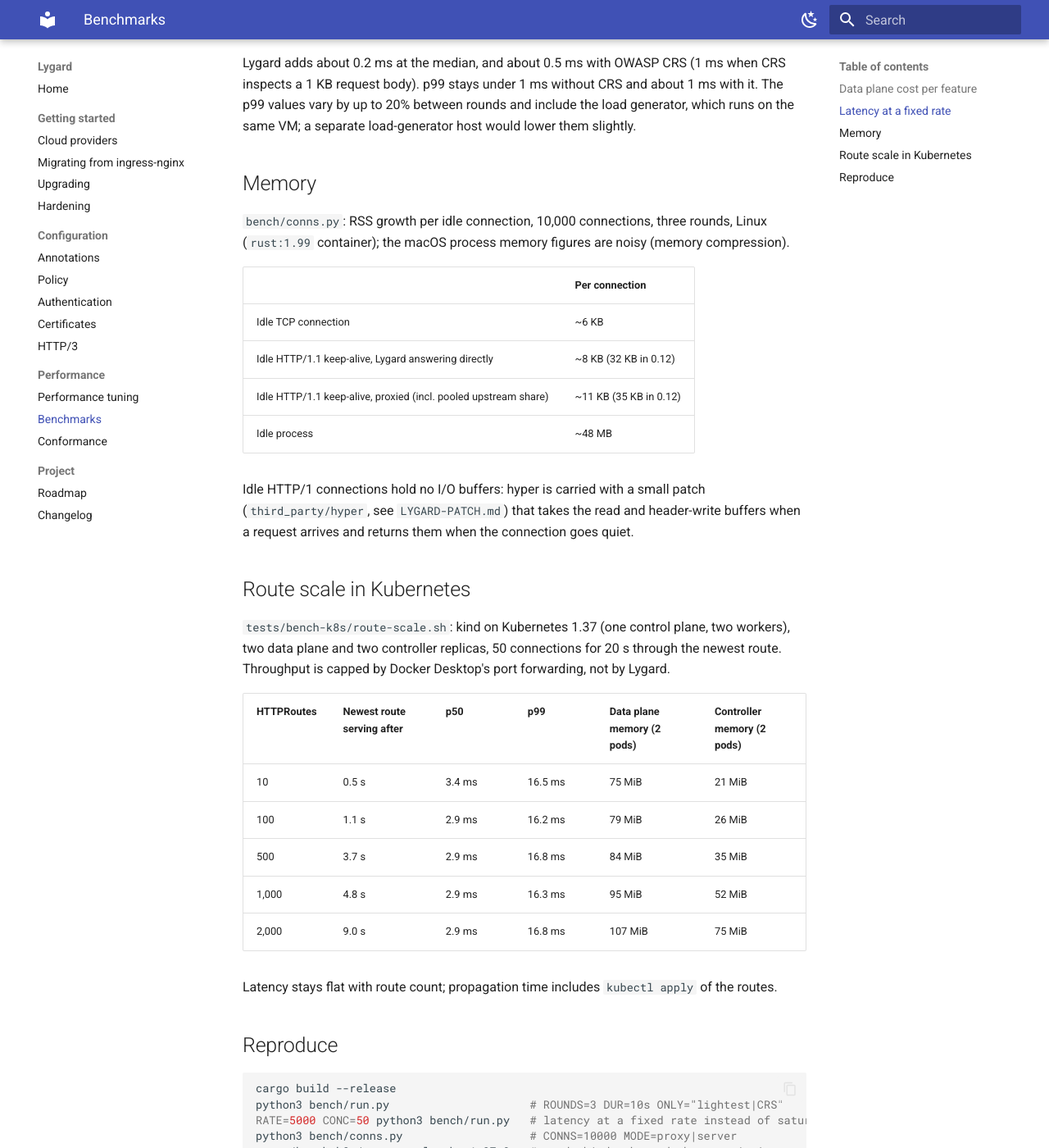
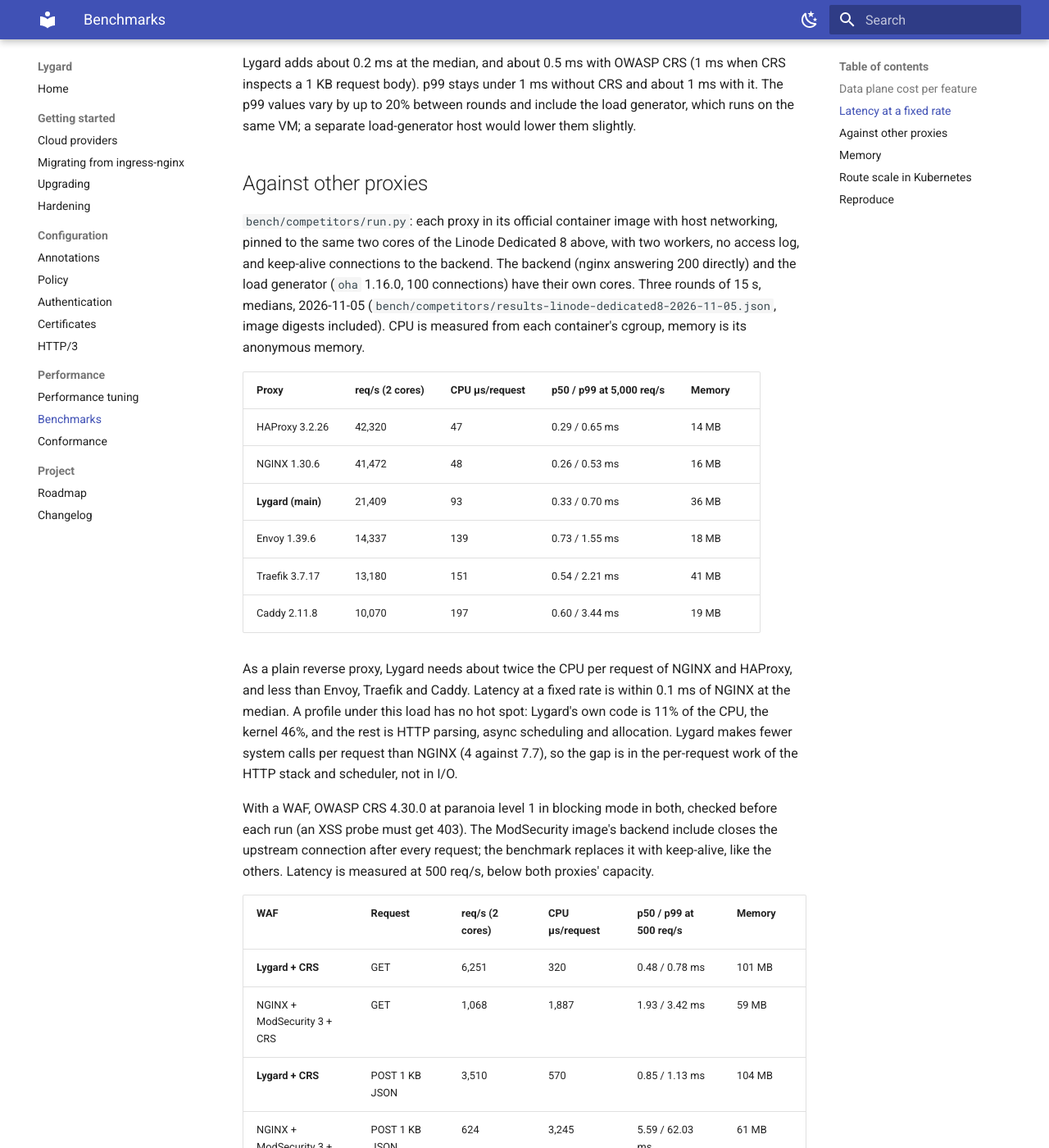
Before and after one commit to lygard-ingress/lygard-ingress.github.io, an MkDocs documentation site: the page built from docs/benchmarks.md, in a window 1280 px wide and 1400 px high, scrolled down 2300 px. Shown: the whole window at 82% size. Built offline with MkDocs 1.6.1 and Material for MkDocs 9.7.7, drawn with Linux system fonts in a browser that asks for light colours; some of the changed text lies outside the part shown.

Commit message:
Docs: competitor benchmark, CRS body cost, soak results

````diff
--- a/docs/benchmarks.md
+++ b/docs/benchmarks.md
@@ -68,6 +68,53 @@ Lygard adds about 0.2 ms at the median, and about 0.5 ms with OWASP CRS (1 ms wh
 by up to 20% between rounds and include the load generator, which runs on the same VM; a
 separate load-generator host would lower them slightly.
 
+## Against other proxies
+
+`bench/competitors/run.py`: each proxy in its official container image with host networking,
+pinned to the same two cores of the Linode Dedicated 8 above, with two workers, no access log,
+and keep-alive connections to the backend. The backend (nginx answering 200 directly) and the load
+generator (`oha` 1.16.0, 100 connections) have their own cores. Three rounds of 15 s, medians,
+2026-11-05 (`bench/competitors/results-linode-dedicated8-2026-11-05.json`, image digests
+included). CPU is measured from each container's cgroup, memory is its anonymous memory.
+
+| Proxy | req/s (2 cores) | CPU µs/request | p50 / p99 at 5,000 req/s | Memory |
+|---|---|---|---|---|
+| HAProxy 3.2.26 | 42,320 | 47 | 0.29 / 0.65 ms | 14 MB |
+| NGINX 1.30.6 | 41,472 | 48 | 0.26 / 0.53 ms | 16 MB |
+| **Lygard (main)** | 21,409 | 93 | 0.33 / 0.70 ms | 36 MB |
+| Envoy 1.39.6 | 14,337 | 139 | 0.73 / 1.55 ms | 18 MB |
+| Traefik 3.7.17 | 13,180 | 151 | 0.54 / 2.21 ms | 41 MB |
+| Caddy 2.11.8 | 10,070 | 197 | 0.60 / 3.44 ms | 19 MB |
+
+As a plain reverse proxy, Lygard needs about twice the CPU per request of NGINX and HAProxy, and
+less than Envoy, Traefik and Caddy. Latency at a fixed rate is within 0.1 ms of NGINX at the median.
+A profile under this load has no hot spot: Lygard's own code is 11% of the CPU, the kernel 46%,
+and the rest is HTTP parsing, async scheduling and allocation. Lygard makes fewer system calls
+per request than NGINX (4 against 7.7), so the gap is in the per-request work of the HTTP stack
+and scheduler, not in I/O.
+
+With a WAF, OWASP CRS 4.30.0 at paranoia level 1 in blocking mode in both, checked before each
+run (an XSS probe must get 403). The ModSecurity image's backend include closes the upstream
+connection after every request; the benchmark replaces it with keep-alive, like the others.
+Latency is measured at 500 req/s, below both proxies' capacity.
+
+| WAF | Request | req/s (2 cores) | CPU µs/request | p50 / p99 at 500 req/s | Memory |
+|---|---|---|---|---|---|
+| **Lygard + CRS** | GET | 6,251 | 320 | 0.48 / 0.78 ms | 101 MB |
+| NGINX + ModSecurity 3 + CRS | GET | 1,068 | 1,887 | 1.93 / 3.42 ms | 59 MB |
+| **Lygard + CRS** | POST 1 KB JSON | 3,510 | 570 | 0.85 / 1.13 ms | 104 MB |
+| NGINX + ModSecurity 3 + CRS | POST 1 KB JSON | 624 | 3,245 | 5.59 / 62.03 ms | 61 MB |
+
+Running the same rule set, Lygard handles 5.9x (GET) and 5.6x (POST) the requests of
+NGINX with ModSecurity on the same cores.
+
+Reproduce on any Linux host with Docker and `oha`:
+
+```sh
+docker build -t lygard:bench .
+sudo python3 bench/competitors/run.py        # ROUNDS=3 DUR=15s ONLY=nginx,lygard
+```
+
 ## Memory
 
 `bench/conns.py`: RSS growth per idle connection, 10,000 connections, three rounds, Linux
````
Also changed, not shown: docs/performance.md (+7 -0 lines), docs/roadmap.md (+8 -4 lines).
